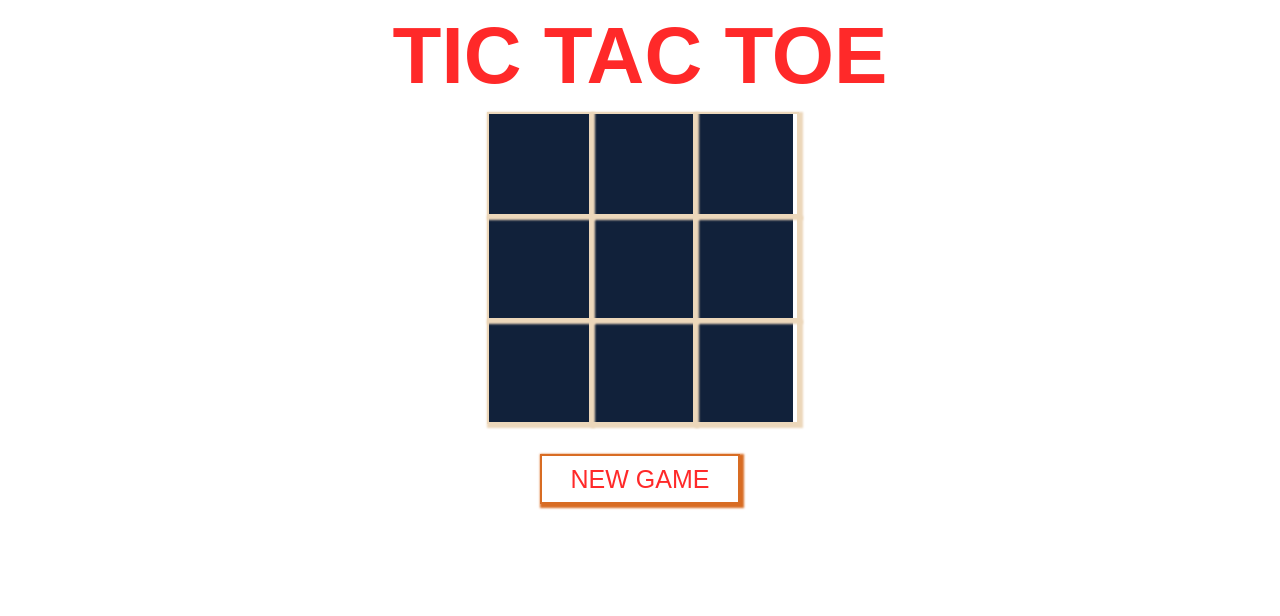
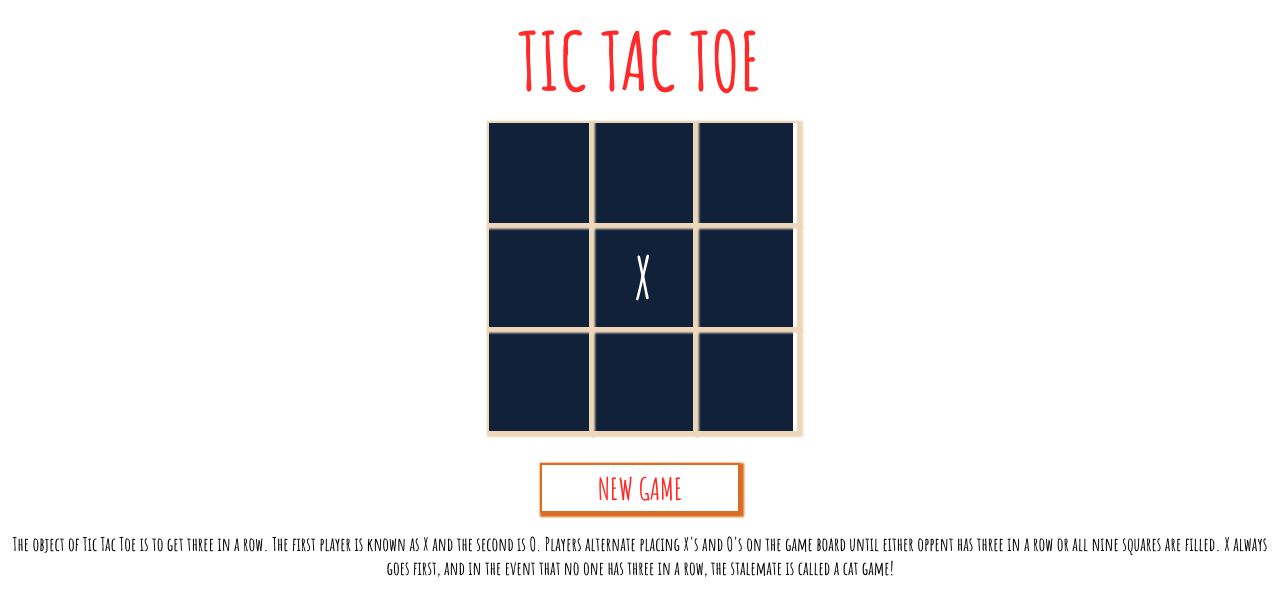
Before and after one commit to angepol/tic-tac-toe, a plain HTML site: page index.html in a window 1280 px wide. Both pictures are taken after a click on the element 640 px from the left and 268 px from the top of the page. Drawn offline with Linux system fonts and the light colour scheme.

Commit message:
changeplayerfunctions

```diff
--- a/index.html
+++ b/index.html
@@ -12,7 +12,7 @@
 <body>
     <section>
         <h1 class="game--title">TIC TAC TOE</h1>
-        <div class="game--container">
+        <div class="game--board">
             <div data-button-index="0" class="button"></div>
             <div data-button-index="1" class="button"></div>
             <div data-button-index="2" class="button"></div>
@@ -24,7 +24,14 @@
             <div data-button-index="8" class="button"></div>
         </div>
         <h2 class="game--status"></h2>
-        <button class="game--restart">NEW GAME</button>
+        <button class="restart">NEW GAME</button>
+
+        <div>
+        <h3 class ="instructions">
+        The object of Tic Tac Toe is to get three in a row. The first player is known as X and the second is O. Players alternate placing X's and O's on the game board until either oppent has three in a row or all nine squares are filled. X always goes first, and in the event that no one has three in a row, the stalemate is called a cat game!
+        </h3>
+
+      </div>
     </section>
     <script src ="js/jquery.js"></script>
     <script src ="js/javascript.js"></script>
--- a/js/javascript.js
+++ b/js/javascript.js
@@ -1,17 +1,104 @@
-$(document).ready(function(){
+$(document).ready(function() {
 
-// single player, doubles
+let currentPlayer = "X";
+    function changePlayer() {
+        if( currentPlayer  === "X" )
+            currentPlayer = "O";
+        else
+            currentPlayer = "X";
+    }
+
+$('.game--board').click(function(e) {
+  console.log('clicked');
+$(e.target).text(currentPlayer);
+changePlayer();
+checkForWin(e.target);
+  });
 
 
-  $("button").click(function() {
-      if(turn == 1) {
-          $("#screen").text("PLAYER 2 TURN FOLLOWS");
 
-// function to check winning move.
+function checkForWin(element){
+console.log($(element).data('button-index'));
+const cellNumbers = Number($(element).data('button-index'));
+console.log(cellNumbers);
+
+}
+const wins = [
+
+[0, 1, 2],
+[3, 4, 5],
+[6, 7, 8],
+[0, 3, 6],
+[1, 4, 7],
+[2, 5, 8],
+[0, 4, 8],
+[6, 4, 2]
+
+]
+
+
+// for() iterate through the different arrays
+// if
+
+
+
+
+
+// once all 9 cels are filled, disable cells.
+
+// and call some function to evaluate the board
+//program checking for winning combinations in the array.
+//
+
+//
+
+//write instructions in HTML
+// Start a game!
+
+// $('.restart').on('click', function () {
+// });
+});
+// $('.instructions').click(function () {
+//     alert(instructions);
+// });
+//
 
 
 
 
 
 
-});
+        //     const player1 = true;
+        //     const player2 = true;
+        //   const O = '0';
+        //   const X = 'X';
+        //
+        //     function resetP1() {
+        //         player1 = true;
+        //     }
+        //
+        //     function resetP2() {
+        //         player2 = true;
+        //     }
+        //
+        //     $(".button").click(function() {
+        //         var value = $(this).attr('value');
+        //         $(this).hide();
+        //
+        //         if(player1) {
+        //             $(this).html(X);
+        //             player1 = false;
+        //             resetP2();
+        //         } else {
+        //             $(this).html(O);
+        //             player2 = false;
+        //             resetP1();
+        //         }
+        //
+        //     });
+        // });
+        //
+
+
+        // Switch turns between X and O (or whichever markers you select)
+        // Visually display which side won if a player gets three in a row or show a draw/"cat’s game" if neither wins
--- a/style.css
+++ b/style.css
@@ -1,7 +1,8 @@
-@import url('https://fonts.googleapis.com/css2?family=Amatic+SC:wght@700&display=swap');
 
+  @import url('https://fonts.googleapis.com/css2?family=Amatic+SC:wght@700&display=swap');
 body {
-    font-family: "Arial", sans-serif;
+
+    font-family: 'Amatic SC', cursive;
 }
 
 section {
@@ -14,17 +15,18 @@ section {
     margin: 10px auto;
 }
 
-.game--container {
+.game--board {
     display: grid;
     grid-template-columns: repeat(3, auto);
     width: 306px;
     margin: 10px auto;
     background-color: #11213a;
-    color: #04c0b2;
+    color: white;
 }
 
 .button {
-    font-family: "Permanent Marker", cursive;
+    /* font-family: "Permanent Marker", cursive; */
+    font-family: 'Amatic SC', cursive;
     width: 100px;
     height: 100px;
     box-shadow: 2px 2px 2px 2px #ecd7ba;
@@ -40,11 +42,12 @@ section {
     margin: 30px auto;
 }
 
-.game--restart {
+.restart {
+    font-family: 'Amatic SC', cursive;
     background-color: white;
     width: 200px;
     height: 50px;
-    font-size: 25px;
+    font-size: 30px;
     color: rgba(255, 0, 0, 0.84);
     box-shadow: 2px 2px 2px 2px #d86c23;
     border: 2px solid #d86c23;
```
